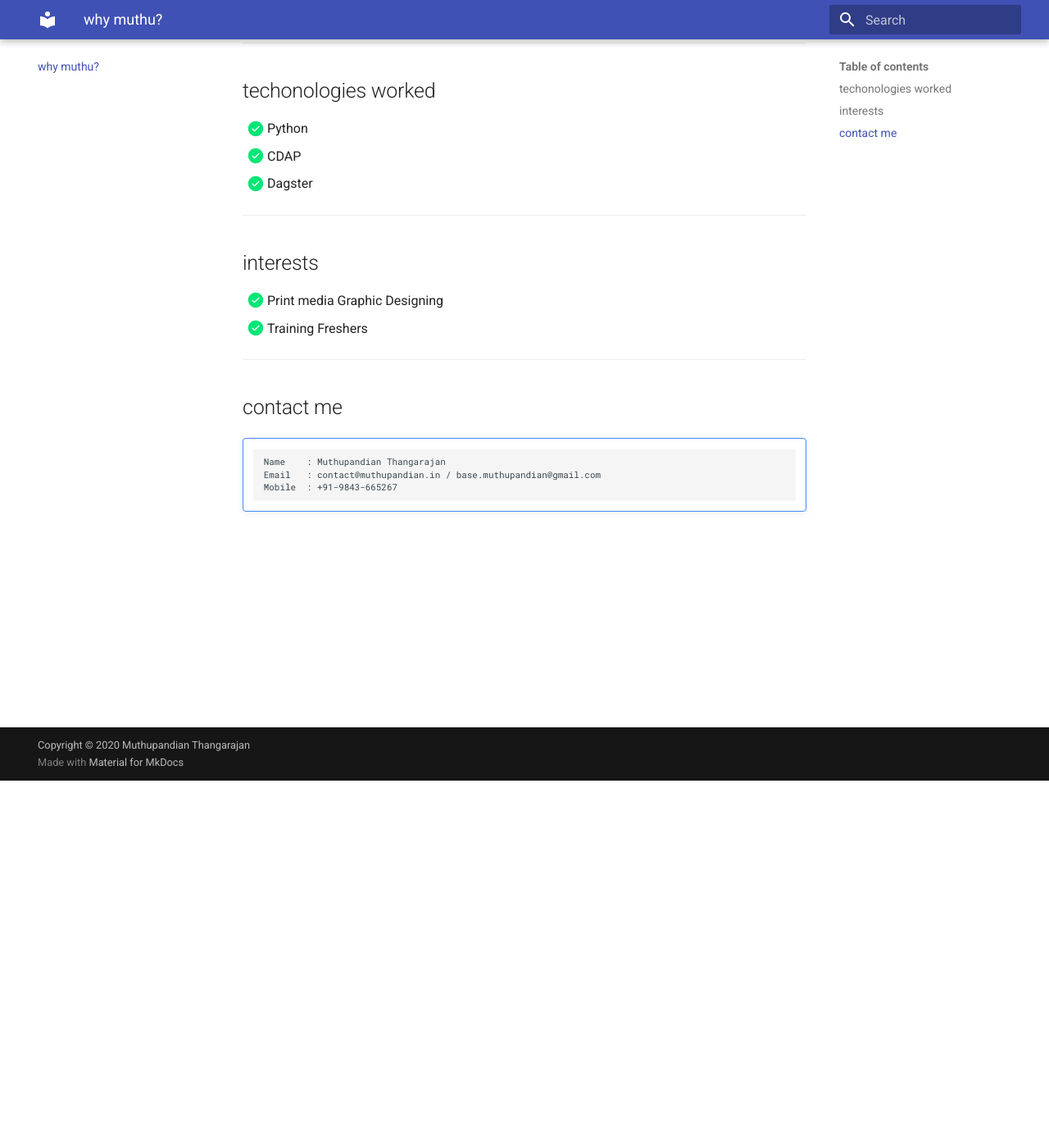
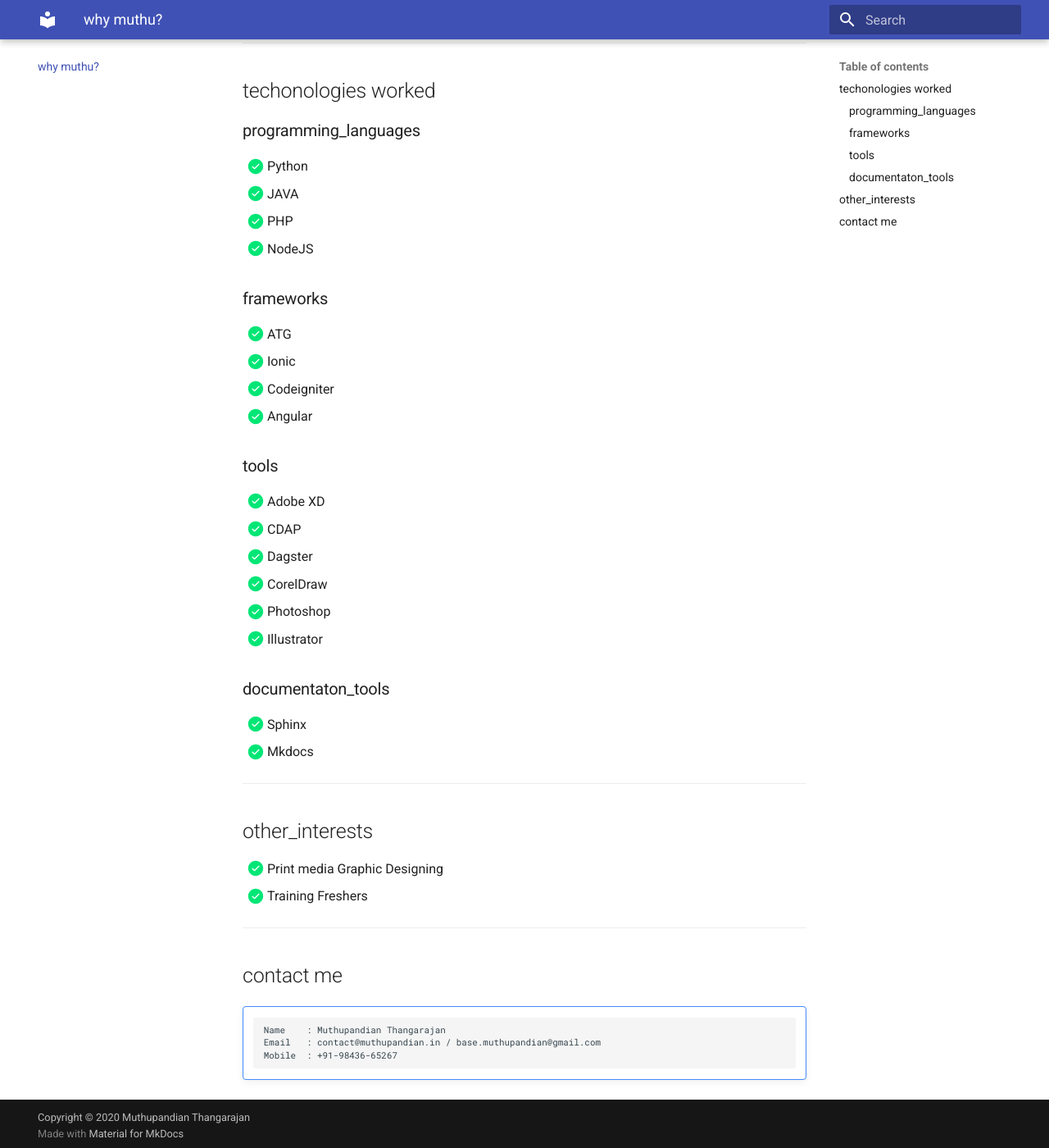
Before and after one commit to muthugit/muthugit.github.io, an MkDocs documentation site: the page built from docs/index.md, in a window 1280 px wide and 1400 px high, scrolled down 448 px. Shown: the whole window at 82% size. Built offline with MkDocs 1.6.1 and Material for MkDocs 9.7.7, drawn with Linux system fonts in a browser that asks for light colours.

Commit message:
updated doc

````diff
--- a/docs/index.md
+++ b/docs/index.md
@@ -9,13 +9,34 @@ My goal is to build strong `backend` system and create beautiful `frontend` syst
 ---
 
 ## techonologies worked
+
+### programming_languages
 - [x] Python
+- [x] JAVA
+- [x] PHP
+- [x] NodeJS
+
+### frameworks
+- [x] ATG
+- [x] Ionic
+- [x] Codeigniter
+- [x] Angular
+
+### tools
+- [x] Adobe XD
 - [x] CDAP
 - [x] Dagster
+- [x] CorelDraw
+- [x] Photoshop
+- [x] Illustrator
+
+### documentaton_tools
+- [x] Sphinx
+- [x] Mkdocs
 
 ---
 
-## interests
+## other_interests
 - [x] Print media Graphic Designing
 - [x] Training Freshers
 
@@ -27,5 +48,5 @@ My goal is to build strong `backend` system and create beautiful `frontend` syst
     ```
     Name    : Muthupandian Thangarajan
     Email   : contact@muthupandian.in / base.muthupandian@gmail.com
-    Mobile  : +91-9843-665267
+    Mobile  : +91-98436-65267
     ```
````
